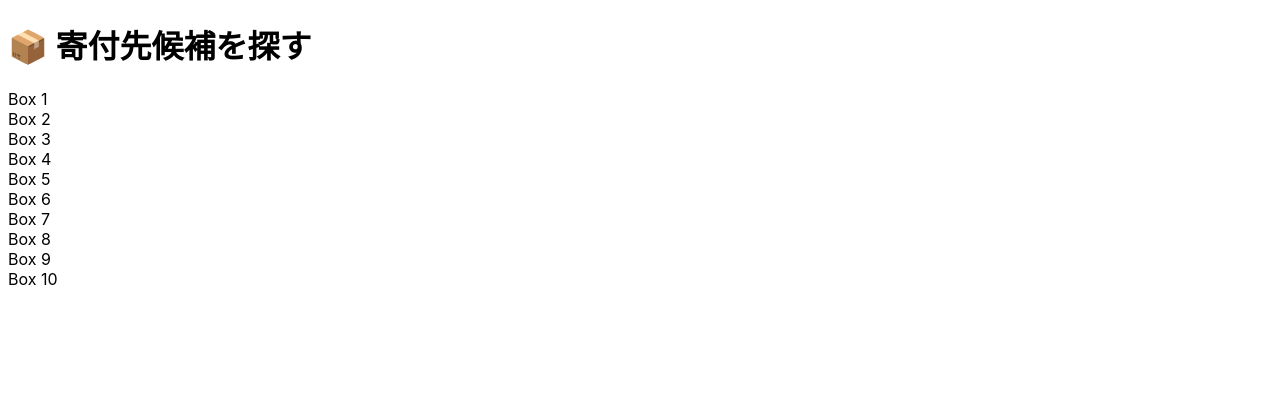
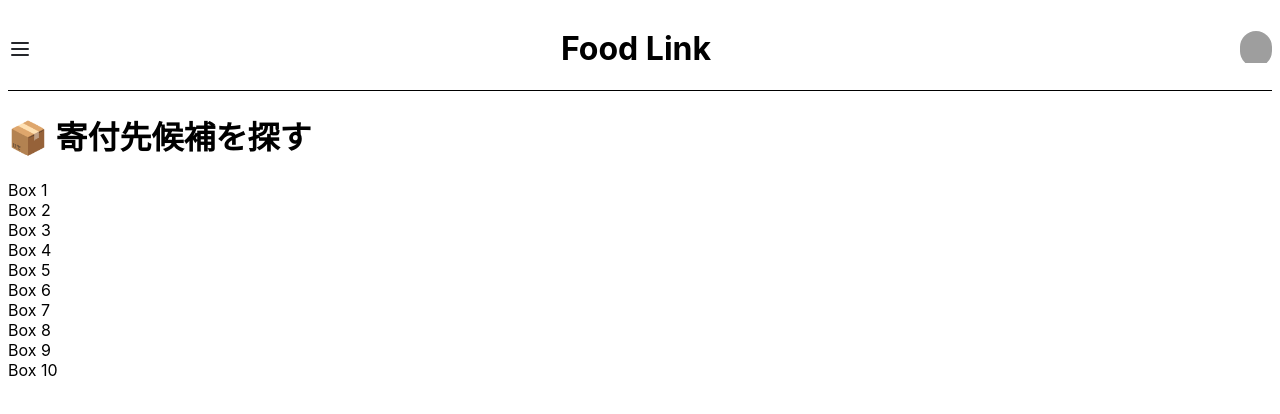
Before and after one commit to RilaKorila/food_link, a Next.js app: page /matchFoodBank in a window 1280 px wide. Shown: the top 414 px of the page. Built offline with nearby package versions, Linux system fonts and the light colour scheme; grey boxes are pictures that could not be loaded.

Commit message:
matchFoodBankにHeaderを追加

```diff
--- a/src/pages/matchFoodBank.js
+++ b/src/pages/matchFoodBank.js
@@ -1,4 +1,5 @@
 import { useEffect, useState } from "react"
+import Header from "@/components/Header"
 
 export default function MatchFoodBank() {
   const [imageSrc, setImageSrc] = useState(null)
@@ -12,6 +13,7 @@ export default function MatchFoodBank() {
 
   return (
     <div className="min-h-screen p-6 bg-white">
+      <Header />
       <h1 className="text-xl font-bold mb-4">📦 寄付先候補を探す</h1>
 
       {imageSrc && (
```
